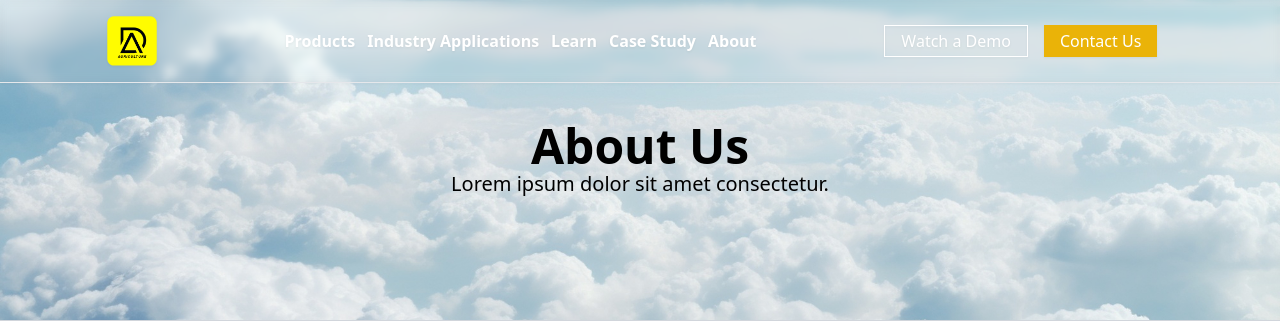
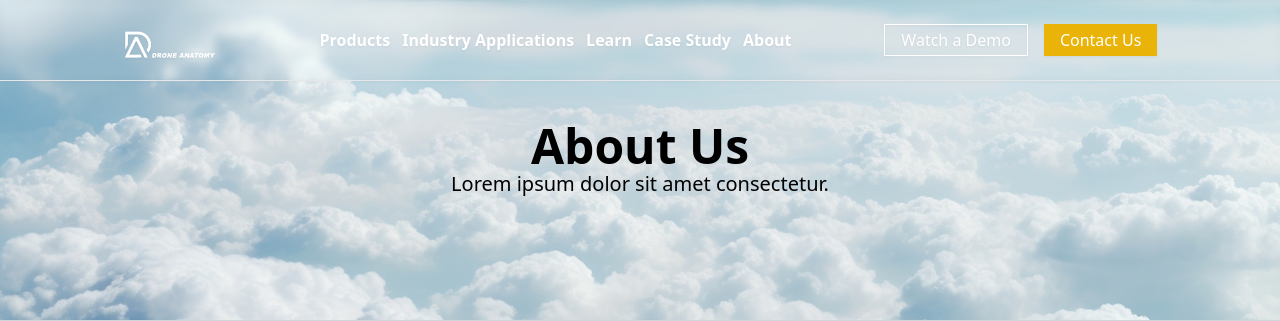
Before and after one commit to Aniket-89/drone-anatomy-website, a Django app: page /about in a window 1280 px wide. Shown: the top 321 px of the page. Run offline with Django 5.2, Linux system fonts and the light colour scheme; some libraries are stand-ins or nearby versions.

Commit message:
changes in logo

```diff
--- a/templates/components/header.html
+++ b/templates/components/header.html
@@ -7,13 +7,13 @@
   <div id="logo-container"
     class="container mx-auto h-full flex items-center justify-between w-10/12 xl:w-10/12"
   >
-    <a href="{% url 'core:home' %}" class="h-[35px] lg:h-[50px] my-4">
-      <div class="logo overflow-hidden flex h-full">
+    <a href="{% url 'core:home' %}" class="h-[35px] lg:h-[80px]">
+      <div class="logo items-center overflow-hidden flex h-full">
         <img
           id="logo-light"
-          src="{% static 'core/img/logo.png' %}"
+          src="{% static 'core/img/da-logo-wht-outline.png' %}"
           alt="drone anatomy"
-          class="object-cover"
+          class="object-contain h-full"
         />
         <!-- <img
           id="logo-dark"
@@ -23,9 +23,9 @@
         /> -->
         <img
           id="logo-dark"
-          src="{% static 'core/img/home_logo.png' %}"
+          src="{% static 'core/img/da-logo-blk-outline.png' %}"
           alt="drone anatomy"
-          class="hidden object-center object-cover h-full"
+          class="hidden object-top object-cover h-full"
         />
       </div>
     </a>
```
Also changed, not shown: core/static/core/img/da-logo-blk-outline.png (added), core/static/core/img/da-logo-blk.png (added), core/static/core/img/da-logo-inner-w.png (added), core/static/core/img/da-logo-white.png (added), core/static/core/img/da-logo-wht-outline.png (added).
